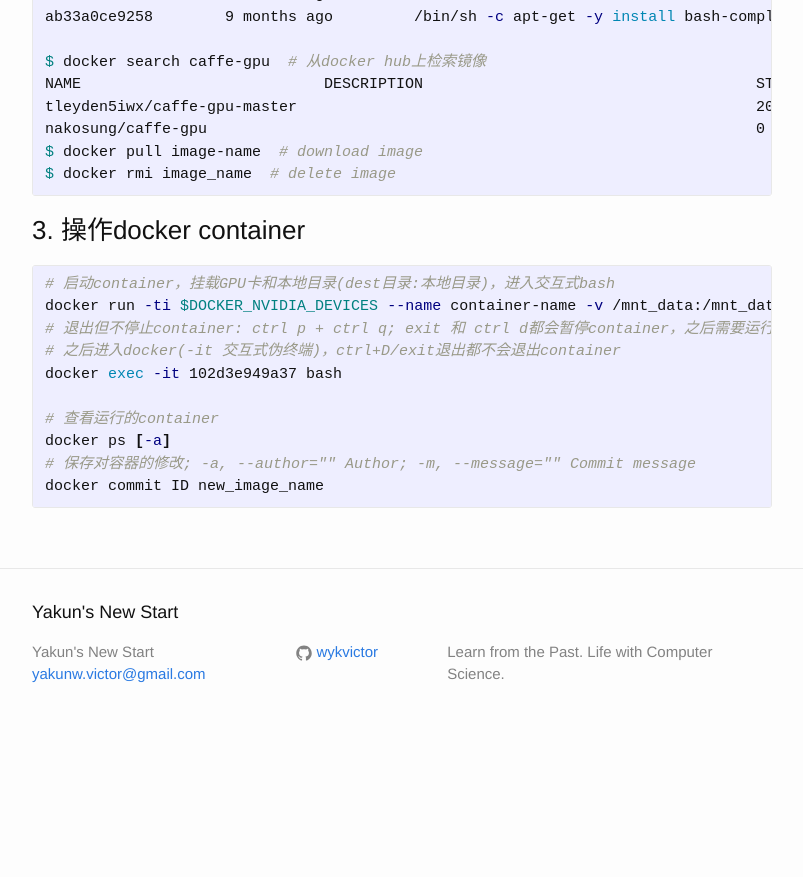
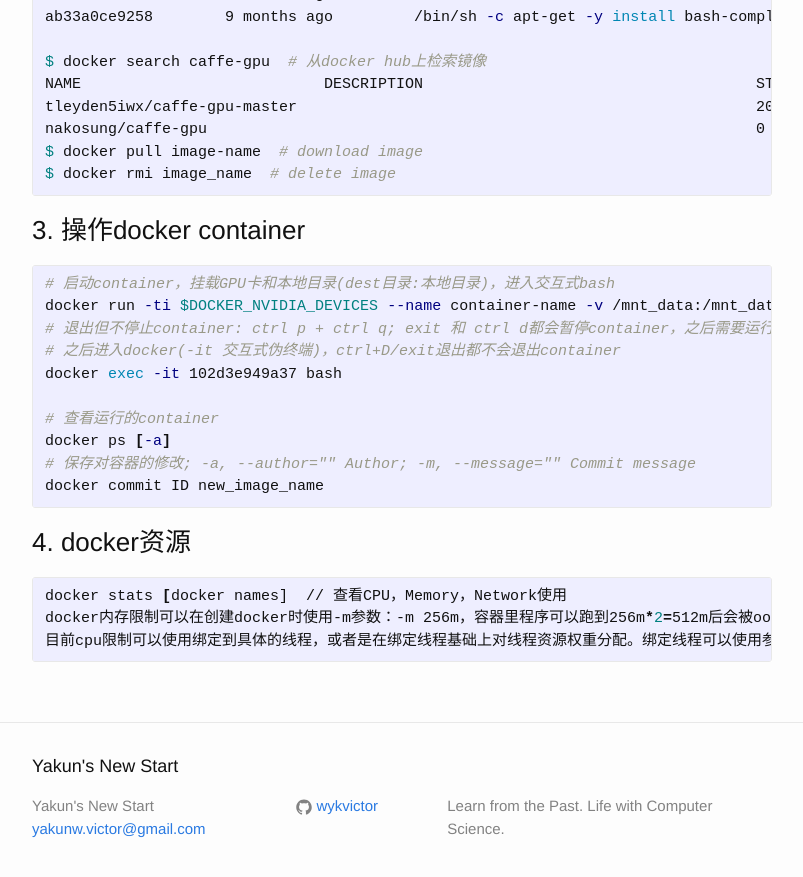
Before and after one commit to wykvictor/wykvictor.github.io, a Jekyll site: the page built from _posts/resources/2015-10-15-Docker-Commands.md, in a window 1280 px wide and 900 px high, scrolled down 636 px. Shown: the top 877 px of the window, without its empty margins (238-1041 px from the left). Built offline with Jekyll 4.4.1, drawn with Linux system fonts in a browser that asks for light colours; before the commit the page ends 1382 px from its top, so only the background shows below that.

Commit message:
update docker

```diff
--- a/_posts/resources/2015-10-15-Docker-Commands.md
+++ b/_posts/resources/2015-10-15-Docker-Commands.md
@@ -48,3 +48,10 @@ docker ps [-a]
 # 保存对容器的修改; -a, --author="" Author; -m, --message="" Commit message
 docker commit ID new_image_name
 {% endhighlight %}
+
+### 4. docker资源
+{% highlight Bash shell scripts %}
+docker stats [docker names]  // 查看CPU，Memory，Network使用
+docker内存限制可以在创建docker时使用-m参数：-m 256m，容器里程序可以跑到256m*2=512m后会被oom给杀死
+目前cpu限制可以使用绑定到具体的线程，或者是在绑定线程基础上对线程资源权重分配。绑定线程可以使用参数--cpuset-cpus=7
+{% endhighlight %}
```
